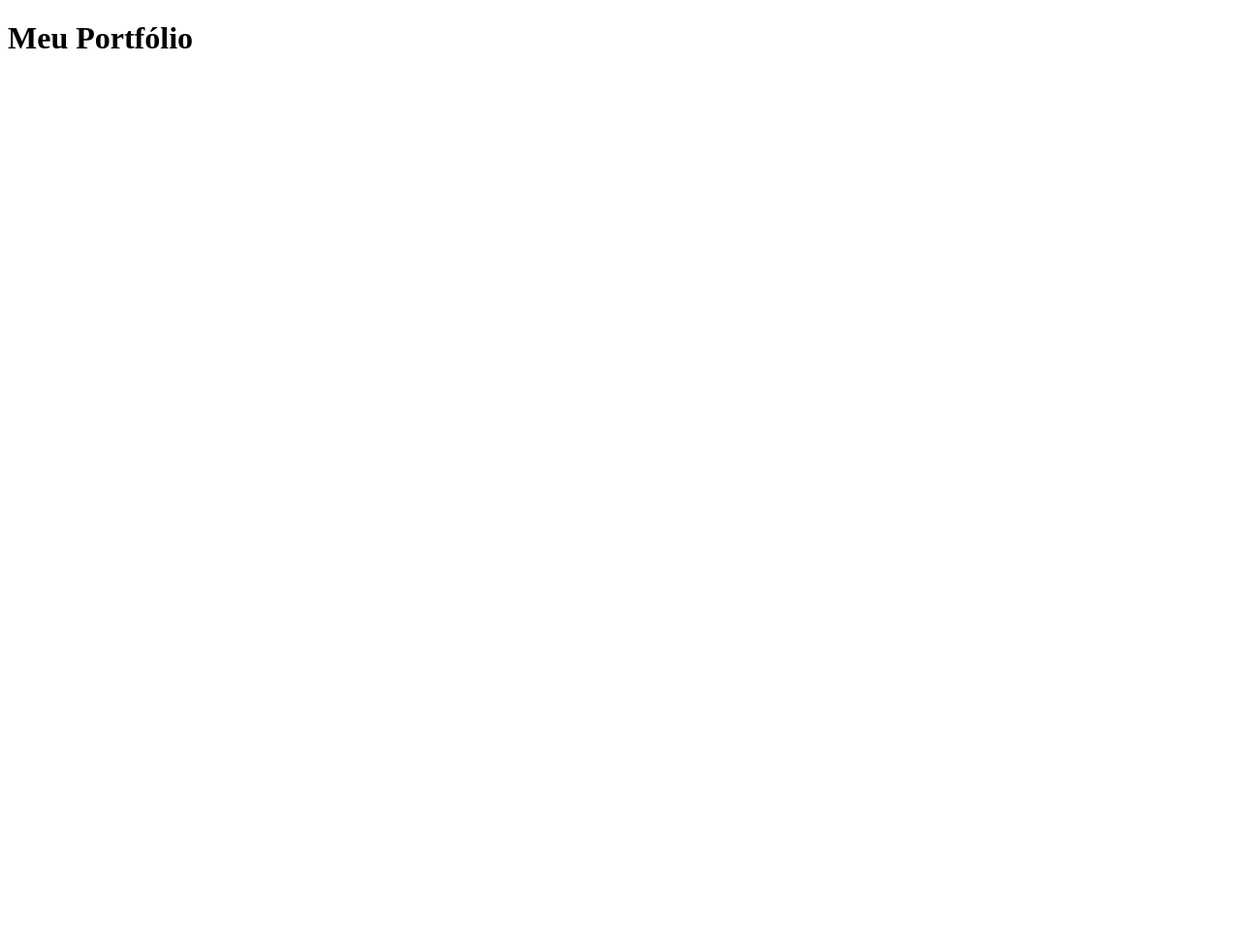
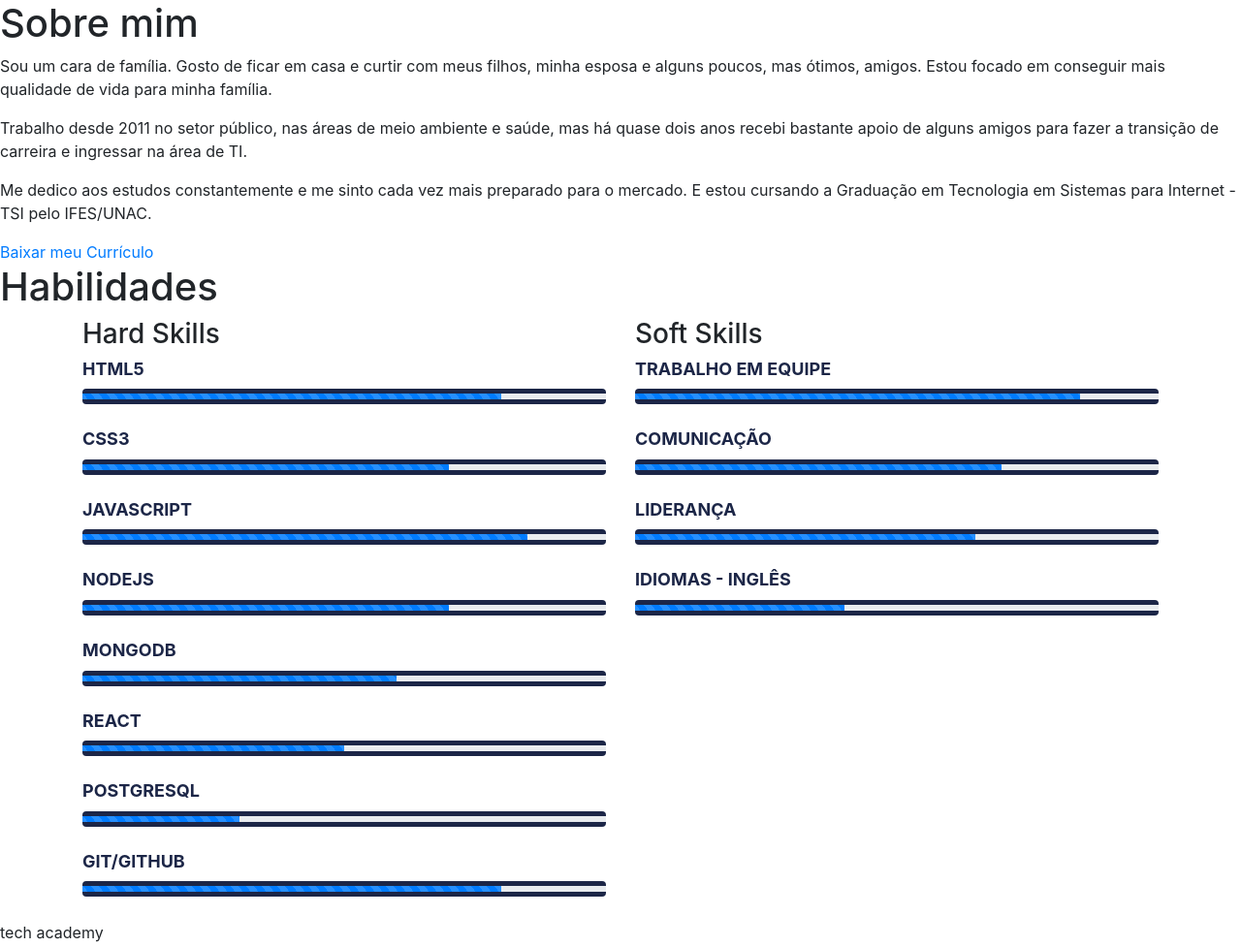
Before and after one commit to MarioCesarCF/My_Portfolio, a plain HTML site: page index.html in a window 1280 px wide. Shown: the whole page at 97% size. Before the commit the page ends 800 px from the top, so only its background shows below. Drawn offline with nearby package versions, Linux system fonts and the light colour scheme.

Commit message:
atualização, about e skills

```diff
--- a/css/style.css
+++ b/css/style.css
@@ -0,0 +1,42 @@
+.progress-title{
+    font-size: 18px;
+    font-weight: 700;
+    color: #1c2647;
+    margin: 0 0 10px;
+}
+.progress{
+    height: 30px;
+    background: #fff;
+    border-top: 5px solid #1c2647;
+    border-bottom: 5px solid #1c2647;
+    border-radius: 0;
+    margin-bottom: 25px;
+    overflow: visible;
+    position: relative;
+}
+.progress:before,
+.progress:after{
+    content: "";
+    width: 5px;
+    background: #1c2647;
+    position: absolute;
+    top: 0;
+    left: -5px;
+    bottom: 0;
+}
+.progress:after{
+    left: auto;
+    right: -5px;
+}
+.progress .progress-bar{
+    border: none;
+    box-shadow: none;
+    -webkit-animation: 2s linear 0s normal none infinite running progress-bar-stripes,animate-positive 1s;
+    animation: 2s linear 0s normal none infinite running progress-bar-stripes,animate-positive 1s;
+}
+@-webkit-keyframes animate-positive{
+    0%{ width: 0; }
+}
+@keyframes animate-positive{
+    0%{ width: 0; }
+}
--- a/index.html
+++ b/index.html
@@ -1,14 +1,132 @@
 <!DOCTYPE html>
 <html lang="en">
+
 <head>
     <meta charset="UTF-8">
     <meta http-equiv="X-UA-Compatible" content="IE=edge">
     <meta name="viewport" content="width=device-width, initial-scale=1.0">
     <link rel="stylesheet" href="./css/style.css">
+    <link rel="stylesheet" href="https://stackpath.bootstrapcdn.com/bootstrap/4.3.1/css/bootstrap.min.css">
+    <link rel="stylesheet" href="https://stackpath.bootstrapcdn.com/bootstrap/4.3.1/js/bootstrap.bundle.min.js">
+
     <title>Portfólio - Mário Cesar</title>
 </head>
+
 <body>
-    <h1>Meu Portfólio</h1>
+
+    <header>
+
+    </header>
+    <main>
+        <section id="about">
+            <h1>Sobre mim</h1>
+            <p>Sou um cara de família. Gosto de ficar em casa e curtir com meus filhos, minha esposa e alguns poucos,
+                mas ótimos, amigos. Estou focado em conseguir mais qualidade de vida para minha família.</p>
+
+            <p> Trabalho desde 2011 no setor público, nas áreas de meio ambiente e saúde, mas há quase dois anos recebi
+                bastante apoio de alguns amigos para fazer a transição de carreira e ingressar na área de TI. </p>
+
+            <p>Me dedico aos estudos constantemente e me sinto cada vez mais preparado para o mercado. E estou cursando
+                a Graduação em Tecnologia em Sistemas para Internet - TSI pelo IFES/UNAC.</p>
+            <a href="./assets/CV_MarioCesar.pdf" download="CV_MarioCesar.pdf">Baixar meu Currículo</a>
+        </section>
+        <section id="skills">
+            <h1>Habilidades</h1>
+
+            <div class="container">
+                <div class="row">
+                    <div class="col-md-6">
+                        <h3>Hard Skills</h3>
+                        <h3 class="progress-title">HTML5</h3>
+                        <div class="progress">
+                            <div class="progress-bar progress-bar-danger progress-bar-striped active"
+                                style="width:80%;"></div>
+                        </div>
+                        <h3 class="progress-title">CSS3</h3>
+                        <div class="progress">
+                            <div class="progress-bar progress-bar-info progress-bar-striped active" style="width:70%;">
+                            </div>
+                        </div>
+                        <h3 class="progress-title">JAVASCRIPT</h3>
+                        <div class="progress">
+                            <div class="progress-bar progress-bar-danger progress-bar-striped active"
+                                style="width:85%;"></div>
+                        </div>
+                        <h3 class="progress-title">NODEJS</h3>
+                        <div class="progress">
+                            <div class="progress-bar progress-bar-danger progress-bar-striped active"
+                                style="width:70%;"></div>
+                        </div>
+                        <h3 class="progress-title">MONGODB</h3>
+                        <div class="progress">
+                            <div class="progress-bar progress-bar-danger progress-bar-striped active"
+                                style="width:60%;"></div>
+                        </div>
+                        <h3 class="progress-title">REACT</h3>
+                        <div class="progress">
+                            <div class="progress-bar progress-bar-danger progress-bar-striped active"
+                                style="width:50%;"></div>
+                        </div>
+                        <h3 class="progress-title">POSTGRESQL</h3>
+                        <div class="progress">
+                            <div class="progress-bar progress-bar-danger progress-bar-striped active"
+                                style="width:30%;"></div>
+                        </div>
+                        <h3 class="progress-title">GIT/GITHUB</h3>
+                        <div class="progress">
+                            <div class="progress-bar progress-bar-danger progress-bar-striped active"
+                                style="width:80%;"></div>
+                        </div>
+                    </div>
+
+                    <div class="col-md-6">
+                        <h3>Soft Skills</h3>
+                        <h3 class="progress-title">TRABALHO EM EQUIPE</h3>
+                        <div class="progress">
+                            <div class="progress-bar progress-bar-danger progress-bar-striped active"
+                                style="width:85%;"></div>
+                        </div>
+                        <h3 class="progress-title">COMUNICAÇÃO</h3>
+                        <div class="progress">
+                            <div class="progress-bar progress-bar-info progress-bar-striped active" style="width:70%;">
+                            </div>
+                        </div>
+                        <h3 class="progress-title">LIDERANÇA</h3>
+                        <div class="progress">
+                            <div class="progress-bar progress-bar-danger progress-bar-striped active"
+                                style="width:65%;"></div>
+                        </div>
+                        <h3 class="progress-title">IDIOMAS - INGLÊS</h3>
+                        <div class="progress">
+                            <div class="progress-bar progress-bar-danger progress-bar-striped active"
+                                style="width:40%;"></div>
+                        </div>
+                    </div>
+                </div>
+            </div>
+
+            <div class="container">
+                <div class="row">
+
+                </div>
+            </div>
+
+            <p>tech academy</p>
+        </section>
+        <section id="projects">
+
+        </section>
+
+    </main>
+    <footer>
+        <section id="contact">
+
+        </section>
+        <div id="copyright">
+
+        </div>
+    </footer>
     <script src="./js/index.js"></script>
 </body>
+
 </html>
```
Also changed, not shown: 1 other file.
